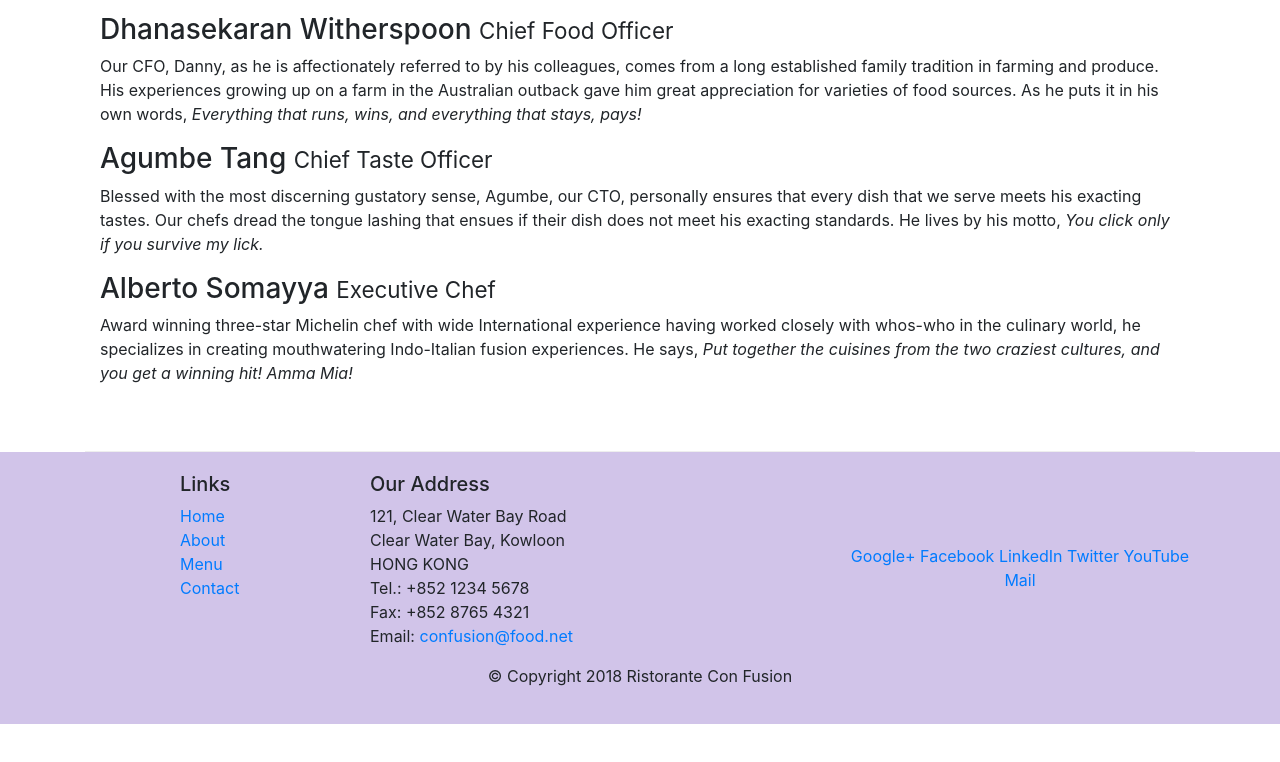
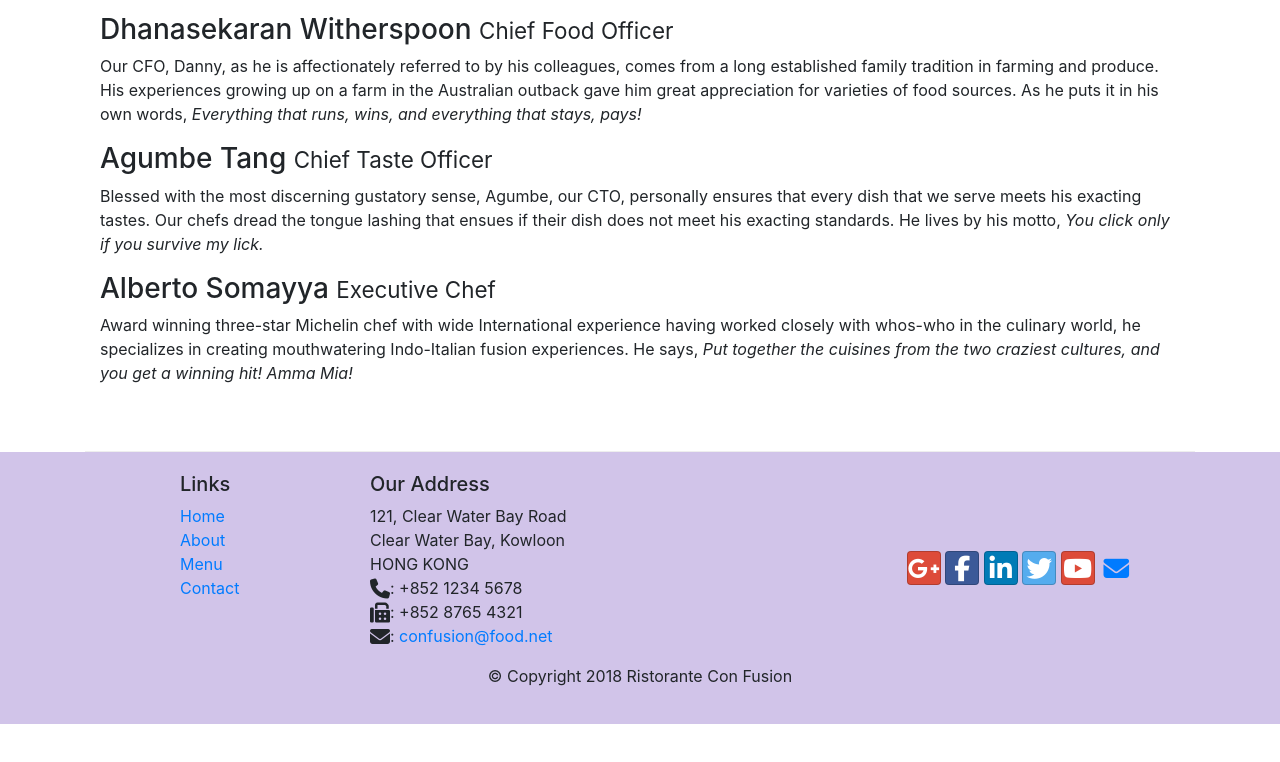
Before and after one commit to skarthi2001/Bootstrap4, a website: page aboutus.html in a window 1280 px wide. Shown: the part 1102-1864 px from the top of the page. Drawn offline with nearby package versions, Linux system fonts and the light colour scheme.

Commit message:
Icon Fonts added

```diff
--- a/aboutus.html
+++ b/aboutus.html
@@ -9,6 +9,8 @@
     <meta name="viewport" content="width=device-width, initial-scale=1, shrink-to-fit=no">
     <title>Ristorante Con Fusion: About Us</title>
     <link rel="stylesheet" href="./node_modules/bootstrap/dist/css/bootstrap.min.css">
+    <link rel="stylesheet" href="./node_modules/bootstrap-social/bootstrap-social.css">
+    <link rel="stylesheet" href="./node_modules/font-awesome/css/font-awesome.min.css">
     <link rel="stylesheet" href="./css/style.css">
 </head>
 
@@ -111,19 +113,19 @@
 		              121, Clear Water Bay Road<br>
 		              Clear Water Bay, Kowloon<br>
 		              HONG KONG<br>
-		              Tel.: +852 1234 5678<br>
-		              Fax: +852 8765 4321<br>
-		              Email: <a href="mailto:confusion@food.net">confusion@food.net</a>
+		              <i class="fa fa-phone fa-lg"></i>: +852 1234 5678<br>
+		              <i class="fa fa-fax fa-lg"></i>: +852 8765 4321<br>
+		              <i class="fa fa-envelope fa-lg"></i>: <a href="mailto:confusion@food.net">confusion@food.net</a>
 		           </address>
                 </div>
                 <div class="col-12 col-sm-4 align-self-center">
                     <div class="text-center">
-                        <a href="http://google.com/+">Google+</a>
-                        <a href="http://www.facebook.com/profile.php?id=">Facebook</a>
-                        <a href="http://www.linkedin.com/in/">LinkedIn</a>
-                        <a href="http://twitter.com/">Twitter</a>
-                        <a href="http://youtube.com/">YouTube</a>
-                        <a href="mailto:">Mail</a>
+                        <a class="btn btn-social-icon btn-google" href="http://google.com/+"><i class="fa fa-google-plus fa-lg"></i></a>
+                        <a class="btn btn-social-icon btn-facebook" href="http://www.facebook.com/profile.php?id="><i class="fa fa-facebook fa-lg"></i></a>
+                        <a class="btn btn-social-icon btn-linkedin" href="http://www.linkedin.com/in/"><i class="fa fa-linkedin fa-lg"></i></a>
+                        <a class="btn btn-social-icon btn-twitter" href="http://twitter.com/"><i class="fa fa-twitter fa-lg"></i></a>
+                        <a class="btn btn-social-icon btn-google" href="http://youtube.com/"><i class="fa fa-youtube fa-lg"></i></a>
+                        <a class="btn btn-social-icon" href="mailto:"><i class="fa fa-envelope fa-lg"></i></a>
                     </div>
                 </div>
            </div>
```
Also changed, not shown: index.html (+9 -9 lines).
